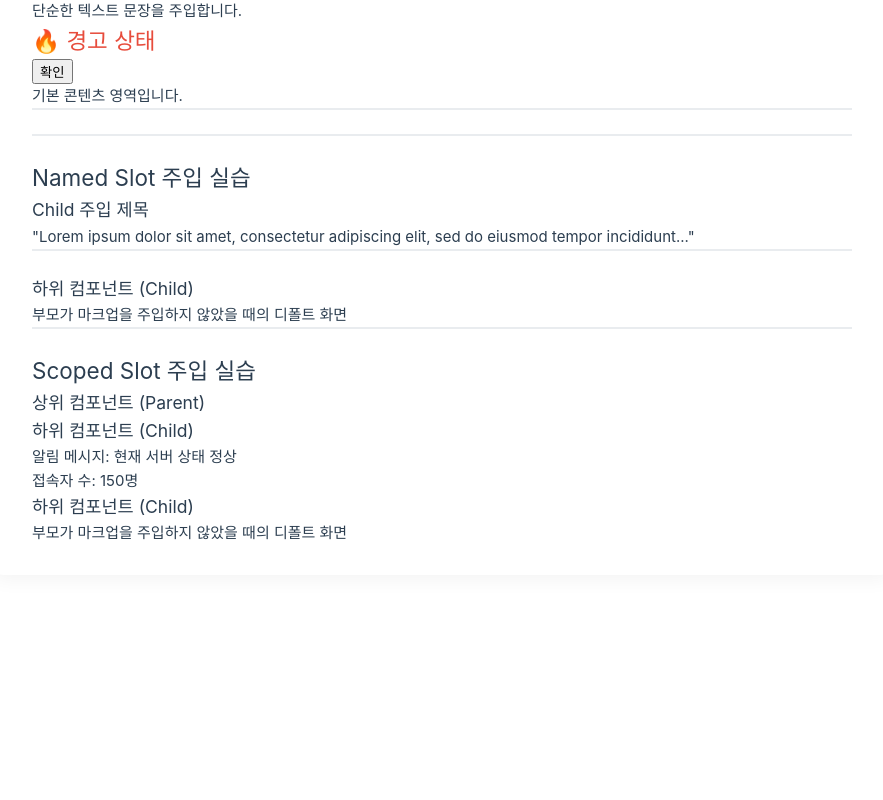
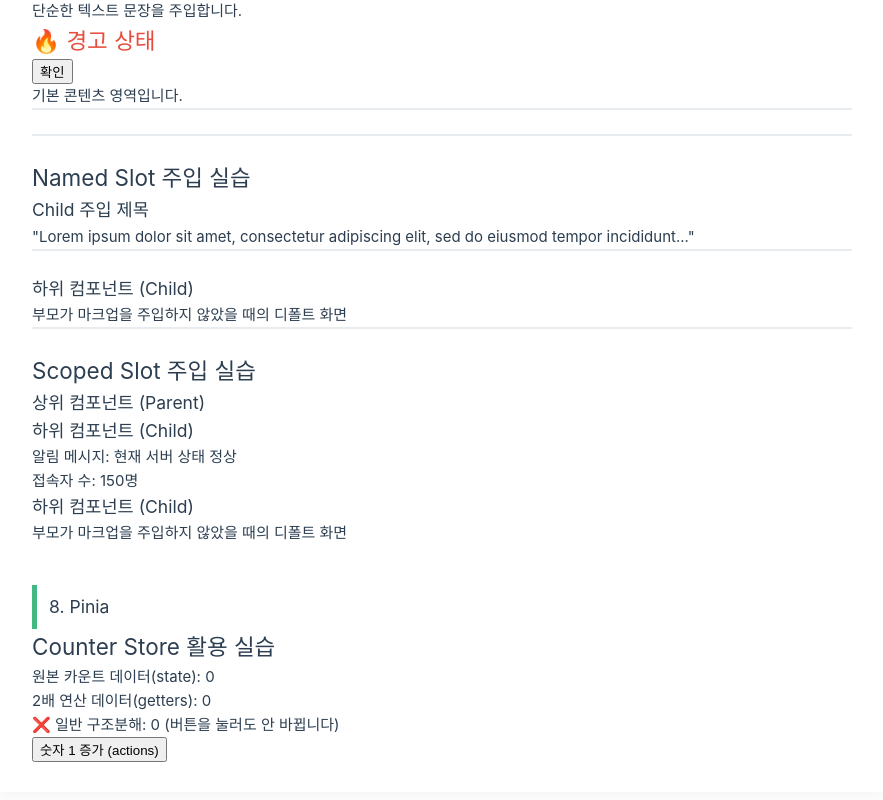
Before and after one commit to Taeyum/skala-vue, a Vue app: page /practice in a window 1280 px wide. Shown: the part 7634-8434 px from the top of the page, without its empty margins (50-933 px from the left). Before the commit the page ends 8281 px from the top, so only its background shows below. Built offline with nearby package versions, Linux system fonts and the light colour scheme.

Commit message:
feat : Pinia Store 실습 진행

```diff
--- a/src/components/practices/PracticeIndex.vue
+++ b/src/components/practices/PracticeIndex.vue
@@ -38,6 +38,7 @@
 import SlotNamedParent from './component/SlotNamedParent.vue'
 import SlotScopedChild from './component/SlotScopedChild.vue'
 import SlotScopedParent from './component/SlotScopedParent.vue'
+import StoreCounter from './library/StoreCounter.vue'
 </script>
 
 <template>
@@ -128,6 +129,9 @@
     <SlotScopedChild />
     <hr />
     <SlotScopedParent />
+
+    <h3 class="group">8. Pinia</h3>
+    <StoreCounter />
   </div>
 </template>
 
--- /dev/null
+++ b/src/components/practices/library/StoreCounter.vue
@@ -0,0 +1,23 @@
+<script setup>
+import { storeToRefs } from 'pinia'
+import { useCounterStore } from '@/stores/counter.js'
+
+const counterStore = useCounterStore()
+
+// 🟢 올바른 방법
+const { count, doubleCount } = storeToRefs(counterStore)
+const { increment } = counterStore
+
+// ❌ 잘못된 방법 — 반응형이 끊겨서 화면이 안 바뀜
+const { count: brokenCount } = counterStore
+</script>
+
+<template>
+  <div class="practice-section">
+    <h2>Counter Store 활용 실습</h2>
+    <p>원본 카운트 데이터(state): <strong>{{ count }}</strong></p>
+    <p>2배 연산 데이터(getters): <span>{{ doubleCount }}</span></p>
+    <p>❌ 일반 구조분해: <span>{{ brokenCount }}</span> (버튼을 눌러도 안 바뀝니다)</p>
+    <button @click="increment">숫자 1 증가 (actions)</button>
+  </div>
+</template>
```
